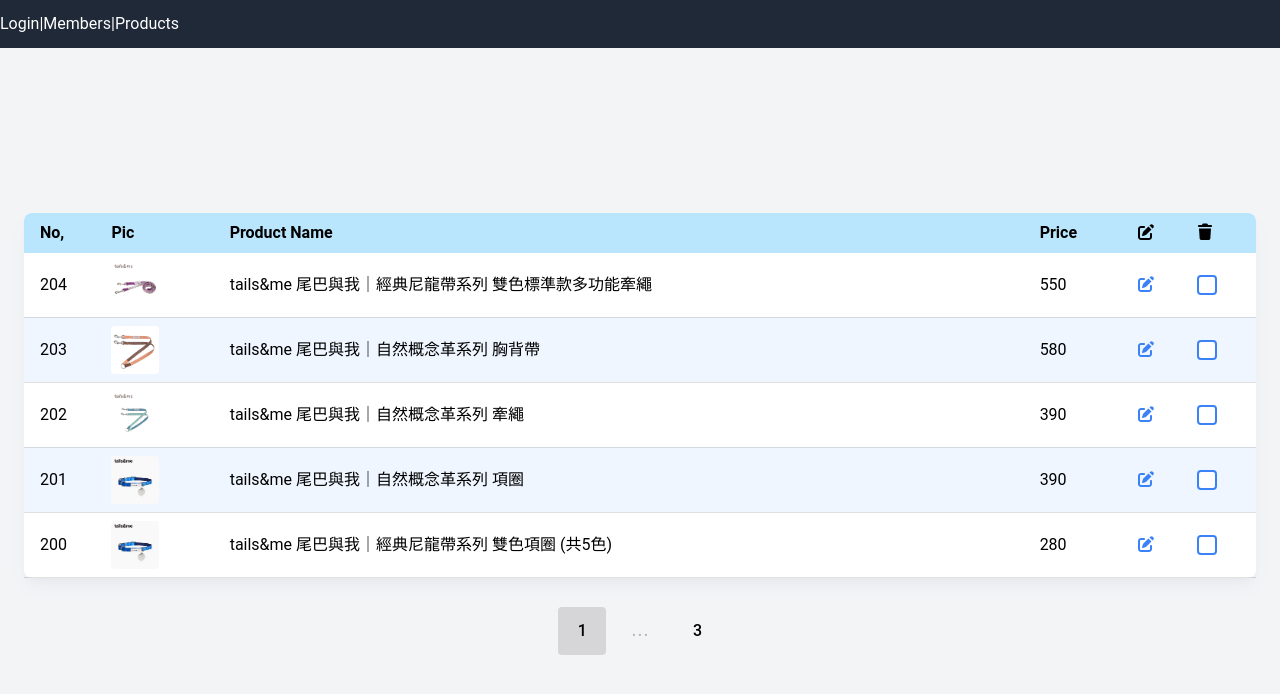
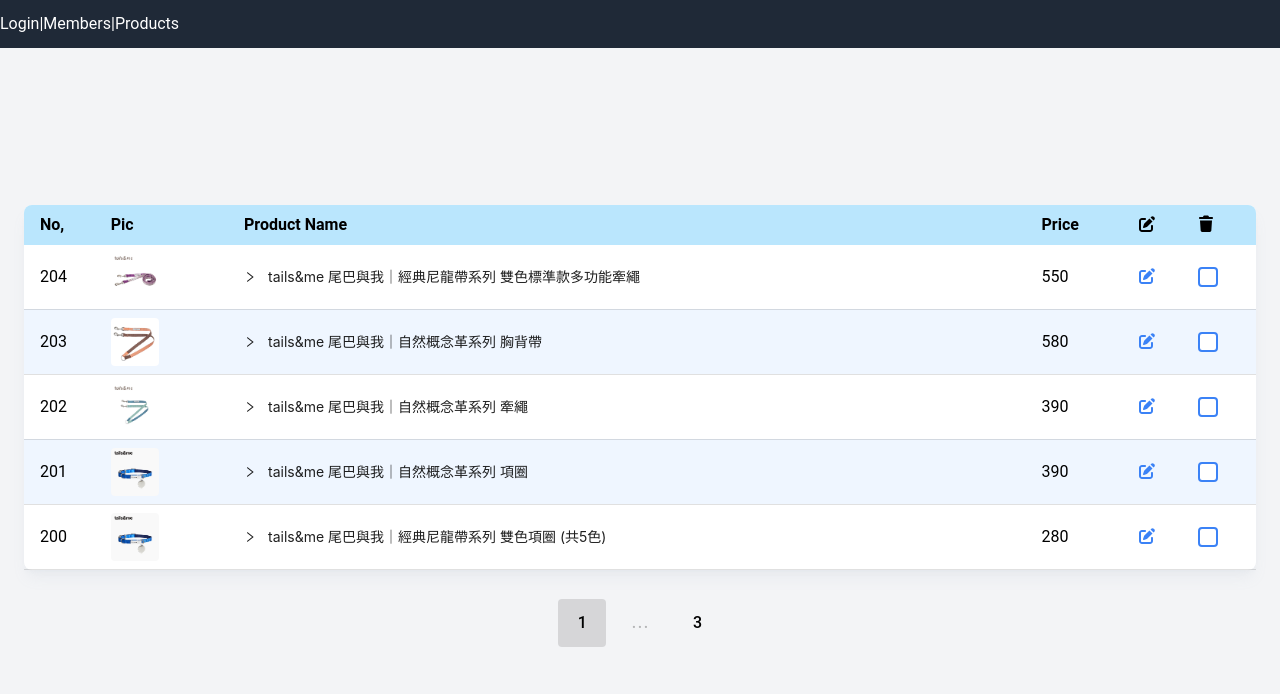
Before and after one commit to jane824691/petpet_shop_fronted_admin, a Vue app: page /products in a window 1280 px wide. Shown: the top 694 px of the page. Built offline with nearby package versions, Linux system fonts and the light colour scheme.

Commit message:
style: add ant-design-vue & collapse as product desc

```diff
--- a/package.json
+++ b/package.json
@@ -12,6 +12,7 @@
     "@fortawesome/fontawesome-svg-core": "^7.0.1",
     "@fortawesome/free-solid-svg-icons": "^7.0.1",
     "@fortawesome/vue-fontawesome": "^3.1.2",
+    "ant-design-vue": "^4.2.6",
     "pinia": "^3.0.3",
     "vue": "^3.3.4",
     "vue-router": "^4.5.1",
--- a/src/main.ts
+++ b/src/main.ts
@@ -3,6 +3,7 @@
 import App from './App.vue'
 import router from './router'
 import './style.css'
+import 'ant-design-vue/dist/reset.css';
 
 /* import the fontawesome core */
 import { library } from '@fortawesome/fontawesome-svg-core'
--- a/src/views/Products.vue
+++ b/src/views/Products.vue
@@ -1,5 +1,6 @@
 <script setup lang="ts">
 import { ref, computed, reactive } from 'vue'
+import { Collapse, CollapsePanel } from 'ant-design-vue';
 
 const products = ref([
   {
@@ -12,10 +13,10 @@
     "product_img": "d2a9f8e12b76b2aff433f62946427ab895c2de81.jpg",
     "edit_time": "2020-12-27T13:50:05.000Z",
     "product_description": "百搭簡約色系，毛孩出門也可以美美的 \r\n工字型胸背設計，快速穿脫，分散壓力不壓迫毛孩氣管 \r\n100%尼龍織材，強韌耐磨，柔軟度極佳 \r\n厚織密實織帶，滑順質感，強韌抗拉超耐用 \r\n車工強化零死角，兼具美觀與韌度",
+    "product_description_en": "Versatile simple color scheme, pets can also look beautiful when going out. I-shaped harness design, quick on and off, disperses pressure without compressing pets' trachea. 100% nylon woven material, strong and wear-resistant, excellent softness. Thick woven dense webbing, smooth texture, strong and tensile super durable. Reinforced stitching zero dead corners, combines beauty and toughness.",
     "product_name_en": "tails&me ｜Classic Nylon Series Dual Color Standard Multi-functional Leash",
-    "product_description_en": "Versatile simple color scheme, pets can also look beautiful when going out. I-shaped harness design, quick on and off, disperses pressure without compressing pets' trachea. 100% nylon woven material, strong and wear-resistant, excellent softness. Thick woven dense webbing, smooth texture, strong and tensile super durable. Reinforced stitching zero dead corners, combines beauty and toughness.",
     "product_name_zh": "tails&me 尾巴與我｜經典尼龍帶系列 雙色標準款多功能牽繩",
-    "product_description_zh": "百搭簡約色系，毛孩出門也可以美美的 \r\n工字型胸背設計，快速穿脫，分散壓力不壓迫毛孩氣管 \r\n100%尼龍織材，強韌耐磨，柔軟度極佳 \r\n厚織密實織帶，滑順質感，強韌抗拉超耐用 \r\n車工強化零死角，兼具美觀與韌度"
+
   },
   {
     "pid": 203,
@@ -30,7 +31,7 @@
     "product_name_en": "tails&me ｜Natural Concept Leather Series Harness",
     "product_description_en": "Versatile simple color scheme, pets can also look beautiful when going out. I-shaped harness design, quick on and off, disperses pressure without compressing pets' trachea. 100% nylon woven material, strong and wear-resistant, excellent softness. Thick woven dense webbing, smooth texture, strong and tensile super durable. Reinforced stitching zero dead corners, combines beauty and toughness.",
     "product_name_zh": "tails&me 尾巴與我｜自然概念革系列 胸背帶",
-    "product_description_zh": "百搭簡約色系，毛孩出門也可以美美的 \r\n工字型胸背設計，快速穿脫，分散壓力不壓迫毛孩氣管 \r\n100%尼龍織材，強韌耐磨，柔軟度極佳 \r\n厚織密實織帶，滑順質感，強韌抗拉超耐用 \r\n車工強化零死角，兼具美觀與韌度"
+
   },
   {
     "pid": 202,
@@ -45,7 +46,7 @@
     "product_name_en": "tails&me ｜Natural Concept Leather Series Leash",
     "product_description_en": "Versatile simple color scheme, pets can also look beautiful when going out. I-shaped harness design, quick on and off, disperses pressure without compressing pets' trachea. 100% nylon woven material, strong and wear-resistant, excellent softness. Thick woven dense webbing, smooth texture, strong and tensile super durable. Reinforced stitching zero dead corners, combines beauty and toughness.",
     "product_name_zh": "tails&me 尾巴與我｜自然概念革系列 牽繩",
-    "product_description_zh": "百搭簡約色系，毛孩出門也可以美美的 \r\n工字型胸背設計，快速穿脫，分散壓力不壓迫毛孩氣管 \r\n100%尼龍織材，強韌耐磨，柔軟度極佳 \r\n厚織密實織帶，滑順質感，強韌抗拉超耐用 \r\n車工強化零死角，兼具美觀與韌度"
+
   },
   {
     "pid": 201,
@@ -60,7 +61,7 @@
     "product_name_en": "tails&me ｜Natural Concept Leather Series Collar",
     "product_description_en": "Versatile simple color scheme, pets can also look beautiful when going out. I-shaped harness design, quick on and off, disperses pressure without compressing pets' trachea. 100% nylon woven material, strong and wear-resistant, excellent softness. Thick woven dense webbing, smooth texture, strong and tensile super durable. Reinforced stitching zero dead corners, combines beauty and toughness.",
     "product_name_zh": "tails&me 尾巴與我｜自然概念革系列 項圈",
-    "product_description_zh": "百搭簡約色系，毛孩出門也可以美美的 \r\n工字型胸背設計，快速穿脫，分散壓力不壓迫毛孩氣管 \r\n100%尼龍織材，強韌耐磨，柔軟度極佳 \r\n厚織密實織帶，滑順質感，強韌抗拉超耐用 \r\n車工強化零死角，兼具美觀與韌度"
+
   },
   {
     "pid": 200,
@@ -75,7 +76,7 @@
     "product_name_en": "tails&me ｜Classic Nylon Series Dual Color Collar (5 colors)",
     "product_description_en": "Versatile simple color scheme, pets can also look beautiful when going out. I-shaped harness design, quick on and off, disperses pressure without compressing pets' trachea. 100% nylon woven material, strong and wear-resistant, excellent softness. Thick woven dense webbing, smooth texture, strong and tensile super durable. Reinforced stitching zero dead corners, combines beauty and toughness.",
     "product_name_zh": "tails&me 尾巴與我｜經典尼龍帶系列 雙色項圈 (共5色)",
-    "product_description_zh": "百搭簡約色系，毛孩出門也可以美美的 \r\n工字型胸背設計，快速穿脫，分散壓力不壓迫毛孩氣管 \r\n100%尼龍織材，強韌耐磨，柔軟度極佳 \r\n厚織密實織帶，滑順質感，強韌抗拉超耐用 \r\n車工強化零死角，兼具美觀與韌度"
+
   },
   {
     "pid": 199,
@@ -90,7 +91,7 @@
     "product_name_en": "tails&me ｜Natural Concept Leather Series Accessory-Dog",
     "product_description_en": "Versatile simple color scheme, pets can also look beautiful when going out. I-shaped harness design, quick on and off, disperses pressure without compressing pets' trachea. 100% nylon woven material, strong and wear-resistant, excellent softness. Thick woven dense webbing, smooth texture, strong and tensile super durable. Reinforced stitching zero dead corners, combines beauty and toughness.",
     "product_name_zh": "tails&me 尾巴與我｜自然概念革系列 配件-狗",
-    "product_description_zh": "百搭簡約色系，毛孩出門也可以美美的 \r\n工字型胸背設計，快速穿脫，分散壓力不壓迫毛孩氣管 \r\n100%尼龍織材，強韌耐磨，柔軟度極佳 \r\n厚織密實織帶，滑順質感，強韌抗拉超耐用 \r\n車工強化零死角，兼具美觀與韌度"
+
   },
   {
     "pid": 198,
@@ -105,7 +106,7 @@
     "product_name_en": "tails&me ｜Classic Nylon Series Single Color One-to-Two Leash (10 colors)",
     "product_description_en": "Versatile simple color scheme, pets can also look beautiful when going out. I-shaped harness design, quick on and off, disperses pressure without compressing pets' trachea. 100% nylon woven material, strong and wear-resistant, excellent softness. Thick woven dense webbing, smooth texture, strong and tensile super durable. Reinforced stitching zero dead corners, combines beauty and toughness.",
     "product_name_zh": "tails&me 尾巴與我｜經典尼龍帶系列 單色一對二牽繩 (共10色)",
-    "product_description_zh": "百搭簡約色系，毛孩出門也可以美美的 \r\n工字型胸背設計，快速穿脫，分散壓力不壓迫毛孩氣管 \r\n100%尼龍織材，強韌耐磨，柔軟度極佳 \r\n厚織密實織帶，滑順質感，強韌抗拉超耐用 \r\n車工強化零死角，兼具美觀與韌度"
+
   },
   {
     "pid": 197,
@@ -135,7 +136,7 @@
     "product_name_en": "tails&me ｜Classic Nylon Series Dual Color One-to-Two Leash (7 colors)",
     "product_description_en": "Versatile simple color scheme, pets can also look beautiful when going out. I-shaped harness design, quick on and off, disperses pressure without compressing pets' trachea. 100% nylon woven material, strong and wear-resistant, excellent softness. Thick woven dense webbing, smooth texture, strong and tensile super durable. Reinforced stitching zero dead corners, combines beauty and toughness.",
     "product_name_zh": "tails&me 尾巴與我｜經典尼龍帶系列 雙色一對二牽繩 (共7色)",
-    "product_description_zh": "百搭簡約色系，毛孩出門也可以美美的 \r\n工字型胸背設計，快速穿脫，分散壓力不壓迫毛孩氣管 \r\n100%尼龍織材，強韌耐磨，柔軟度極佳 \r\n厚織密實織帶，滑順質感，強韌抗拉超耐用 \r\n車工強化零死角，兼具美觀與韌度"
+
   },
   {
     "pid": 195,
@@ -150,7 +151,7 @@
     "product_name_en": "tails&me ｜Classic Nylon Series Enhanced Multi-functional Leash (6 colors)",
     "product_description_en": "Versatile simple color scheme, pets can also look beautiful when going out. I-shaped harness design, quick on and off, disperses pressure without compressing pets' trachea. 100% nylon woven material, strong and wear-resistant, excellent softness. Thick woven dense webbing, smooth texture, strong and tensile super durable. Reinforced stitching zero dead corners, combines beauty and toughness.",
     "product_name_zh": "tails&me 尾巴與我｜經典尼龍帶系列 加強款多功能牽繩 (共6色)",
-    "product_description_zh": "百搭簡約色系，毛孩出門也可以美美的 \r\n工字型胸背設計，快速穿脫，分散壓力不壓迫毛孩氣管 \r\n100%尼龍織材，強韌耐磨，柔軟度極佳 \r\n厚織密實織帶，滑順質感，強韌抗拉超耐用 \r\n車工強化零死角，兼具美觀與韌度"
+
   },
   {
     "pid": 194,
@@ -220,7 +221,7 @@
           <tr class=" bg-sky-200 rounded-lg">
             <th class="py-2 pl-4 text-left rounded-tl-lg">No,</th>
             <th class="p-2 text-left">Pic</th>
-            <th class="p-2 text-left">Product Name</th>
+            <th class="p-2 pl-6 text-left">Product Name</th>
             <th class="p-2 text-left">Price</th>
             <th class="p-2 text-left "><font-awesome-icon :icon="['fas', 'pen-to-square']"
                 class="inline-block size-4" /></th>
@@ -235,8 +236,13 @@
             <td class="p-2 border-b border-blue-100">
               <img :src="`/images/product/${product.product_img}`" alt="產品圖片" class="h-12 w-12 object-cover rounded" />
             </td>
-            <td class="p-2 border-b border-blue-100">{{ product.product_name }}</td>
-
+            <td class="p-2 border-b border-blue-100">
+              <Collapse :bordered="false" :style="{ backgroundColor: 'transparent' }">
+                <CollapsePanel :key="product.pid" :header="product.product_name">
+                  <p>{{ product.product_description }}</p>
+                </CollapsePanel>
+              </Collapse>
+            </td>
             <td class="p-2 border-b border-blue-100">{{ product.product_price }}</td>
             <td class="p-2 border-b border-blue-100"><font-awesome-icon :icon="['fas', 'pen-to-square']"
                 class="inline-block size-4 text-blue-500" /></td>
```
Also changed, not shown: 1 other file (tests, documents, lock files or other folders).
